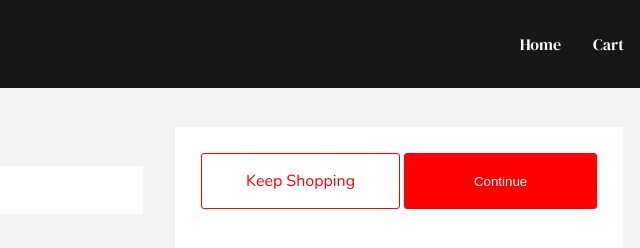
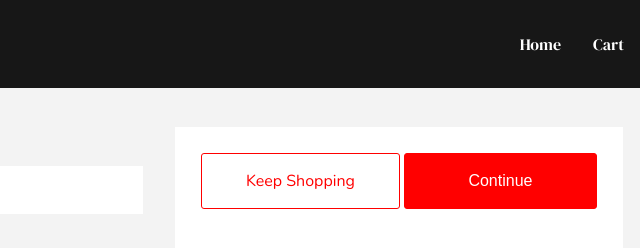
Before and after one commit to chuynh2/hci-project-two, a website: page cart/index.html in a window 1280 px wide. Shown: the top 248 px of the page, 640-1280 px from the left. Drawn offline with nearby package versions, Linux system fonts and the light colour scheme.

Commit message:
Fix checkout button's font size (1em)

```diff
--- a/assets/css/screen.css
+++ b/assets/css/screen.css
@@ -197,6 +197,7 @@ a:hover, .remove:hover, .edit:hover {
 #directions #check-out, #checkout-btn {
   color: white;
   background-color: var(--red);
+  font-size: 1em; /* Fix checkout button's weird look */
 }
 
 #cart-summary header {
```
